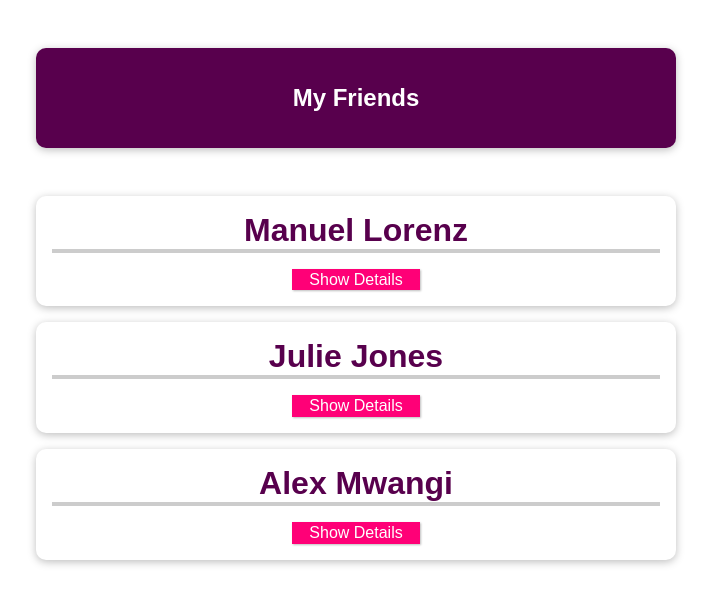
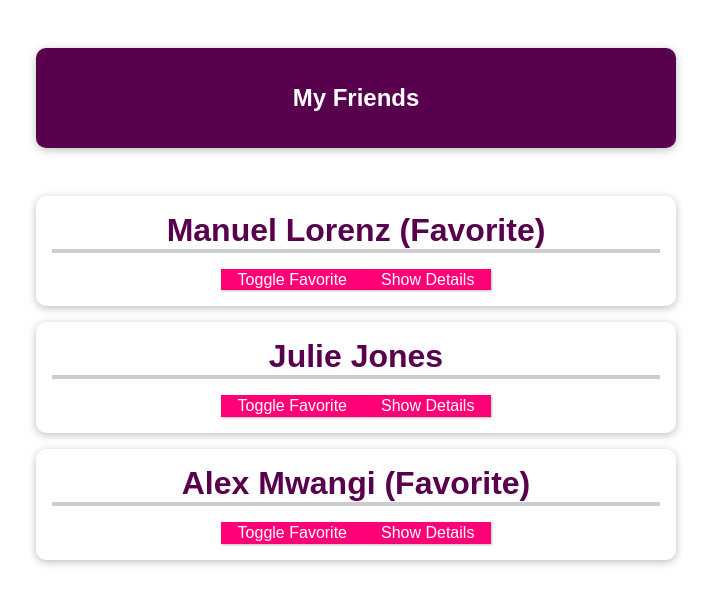
Before and after one commit to Alexinoo/Vue-udemy-CLI-projects, a Vue app: page / in a window 1280 px wide. Shown: the top 604 px of the page, without its empty margins (284-995 px from the left). Built offline with nearby package versions, Linux system fonts and the light colour scheme.

Commit message:
Added a button for toggleFavorite friend - Need to add another data property to work around since props cannot be mutated

```diff
--- a/src/Components/FriendContact.vue
+++ b/src/Components/FriendContact.vue
@@ -1,7 +1,9 @@
 
 <template>
     <li>
-        <h2> {{ name }}</h2>
+        <h2> {{ name }} {{ friendIsFavorite === '1' ? '(Favorite)' : ''}}</h2>
+        <button @click="toggleFavorite">Toggle Favorite</button>
+
         <button @click="toggleDetails"> {{ areDetailsVisible ? 'Hide' : 'Show'}} Details</button>
         <ul v-if="areDetailsVisible">
             <li><strong>Phone : </strong>{{ phoneNumber }}</li>
@@ -19,19 +21,20 @@
 
         - use camelCase for props in the props object
 
-        - But in the template - use kebab-case
+        - But in the template - use kebab-case ( Parent component )
 
         -Props are accessible anywhere in the config object / or even in the template
 
         - We can use this.property to access/set the property values
 
+        -Props cannot be mutated - Vue uses Unidirectional data flow - Their values cannot be changed as forwarded by Parent COmponent
+
+        -But if we would like to change  we have to let the parent know that we would like to change the value of the property
+            -Therefore we need to add a data property that receives the property from the Parent
+
         */
 
-            props : [
-                'name' ,
-                'phoneNumber',
-                'emailAddress'
-                 ],
+            props : [ 'name' ,     'phoneNumber',  'emailAddress' ,  'isFavorite' ],
 
             data(){
 
@@ -42,14 +45,24 @@
                         name: 'Manuel Lorenz',
                         phone: '+254 4934 6734 783',
                         email: 'manuel@localhost.com'
-                    }
+                    },
+                    friendIsFavorite : this.isFavorite ,
                 }
             },
 
             methods : {
                 toggleDetails(){
                     this.areDetailsVisible = !this.areDetailsVisible
-                }
+                } ,
+
+                toggleFavorite(){
+
+                    if(this.friendIsFavorite === '1'){
+                        this.friendIsFavorite = '0'
+                    }else{
+                        this.friendIsFavorite = '1'
+                    }
+                },
             }
 
     }
```
